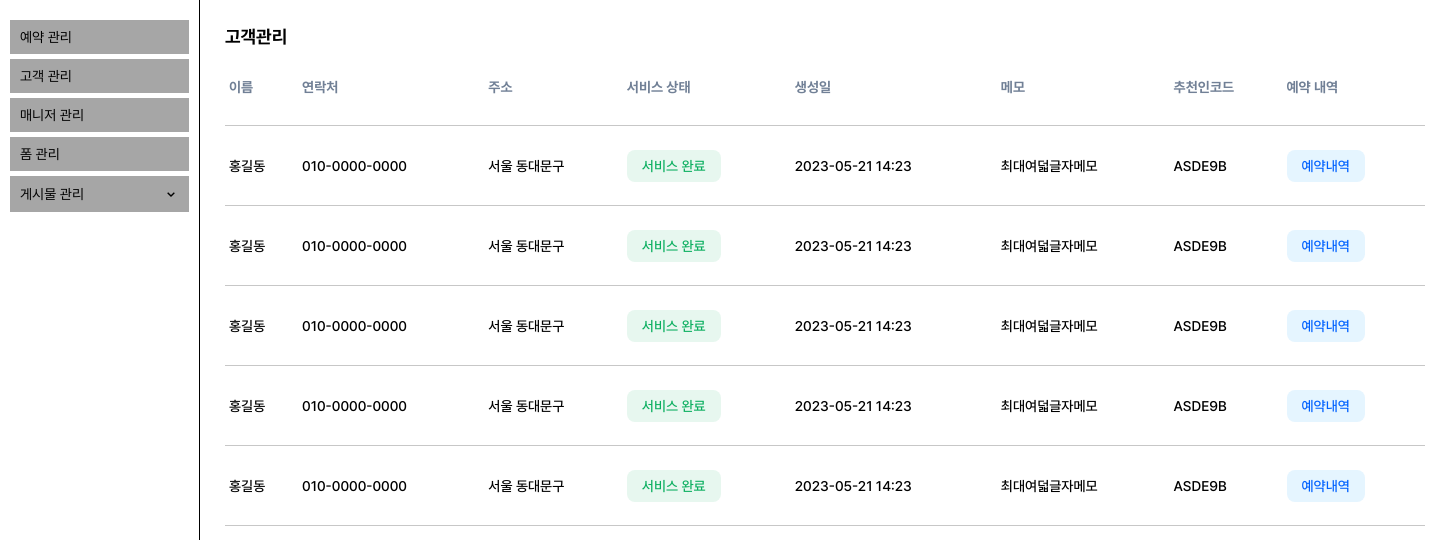
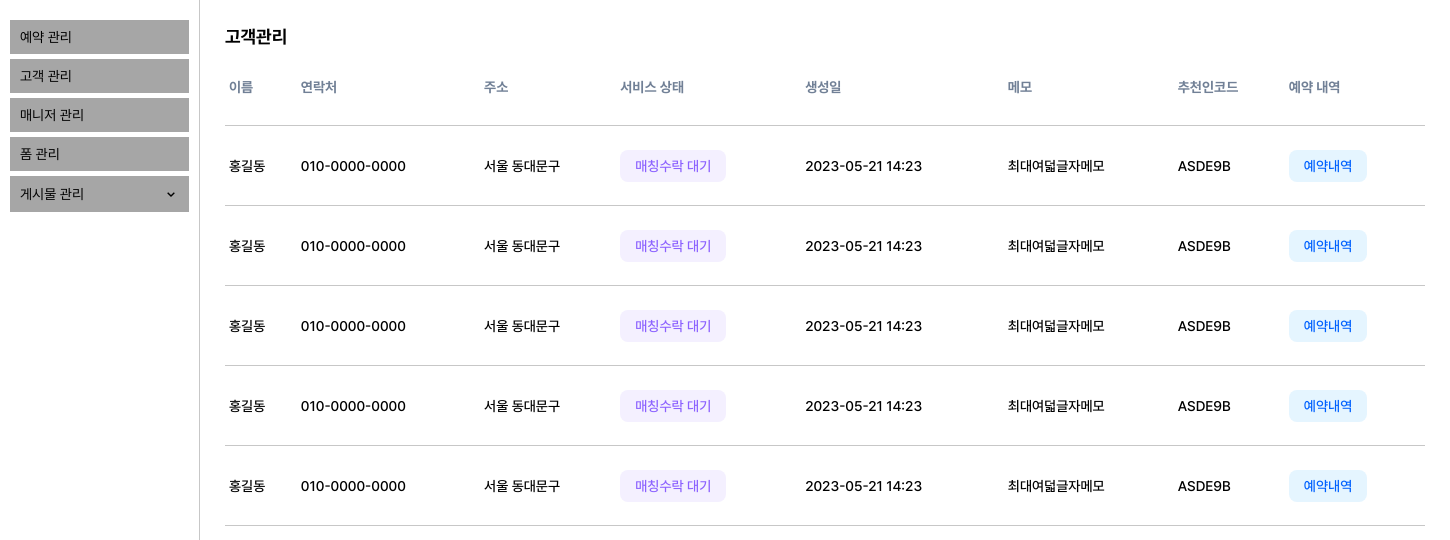
Before and after one commit to Nevacat/FE_DAMDA-admin, a Next.js app: page /user in a window 1280 px wide. Shown: the top 540 px of the page, 1450 px wide, since content can reach past the window. Built offline with nearby package versions, Linux system fonts and the light colour scheme.

Commit message:
feat: 버튼 스타일 컴포넌트 props수정

```diff
--- a/src/components/common/Layout/style.ts
+++ b/src/components/common/Layout/style.ts
@@ -2,12 +2,13 @@ import styled from '@emotion/styled';
 
 export const Layout = styled.div`
   display: flex;
+  max-width: 1400px;
+  margin: 0 auto;
 `;
 
 export const Main = styled.div`
   position: relative;
   padding: 25px;
   flex-grow: 1;
-  min-width: 1200px;
   min-height: 100vh;
 `;
--- a/src/components/common/SideMenu/style.ts
+++ b/src/components/common/SideMenu/style.ts
@@ -10,7 +10,7 @@ export const SideBar = styled.div`
   width: 200px;
   padding: 20px 10px;
   background-color: #fff;
-  border-right: 1px solid;
+  border-right: 1px solid ${theme.colors.yolda_gray_5};
   z-index: 1;
 `;
 
--- a/src/components/user/UserTable/UserItem/index.tsx
+++ b/src/components/user/UserTable/UserItem/index.tsx
@@ -10,13 +10,15 @@ function UserItem() {
       <T.Td>010-0000-0000</T.Td>
       <T.Td>서울 동대문구</T.Td>
       <T.Td>
-        <StateButton state={ServiceState.completed}>{ServiceState.completed}</StateButton>
+        <StateButton state={ServiceState.WAITING_FOR_ACCEPT_MATCHING}>
+          {ServiceState.WAITING_FOR_ACCEPT_MATCHING}
+        </StateButton>
       </T.Td>
       <T.Td>2023-05-21 14:23</T.Td>
       <T.Td>최대여덟글자메모</T.Td>
       <T.Td>ASDE9B</T.Td>
       <T.Td>
-        <StateButton state={ServiceState.confirmation}>예약내역</StateButton>
+        <StateButton state={'blue'}>예약내역</StateButton>
       </T.Td>
     </T.Tr>
   );
--- a/src/styles/common/ServiceState.ts
+++ b/src/styles/common/ServiceState.ts
@@ -3,7 +3,7 @@ import { css } from '@emotion/react';
 import { ServiceState } from '@/types/serviceState';
 import theme from '../theme';
 
-export const StateButton = styled.div<{ state: ServiceState }>`
+export const StateButton = styled.div<{ state: ServiceState | Colors }>`
   display: flex;
   align-items: center;
   padding: 5px 15px;
@@ -13,7 +13,7 @@ export const StateButton = styled.div<{ state: ServiceState }>`
 
   ${({ state }) =>
     //주황색
-    state === ServiceState.matching &&
+    (state === ServiceState.WAITING_FOR_MANAGER_REQUEST || state === 'orange') &&
     css`
       color: #fe964a;
       background-color: #fff0e6;
@@ -21,7 +21,7 @@ export const StateButton = styled.div<{ state: ServiceState }>`
 
   ${({ state }) =>
     //보라색
-    state === ServiceState.wating &&
+    (state === ServiceState.WAITING_FOR_ACCEPT_MATCHING || state === 'purple') &&
     css`
       color: #8c62ff;
       background-color: #f4f0ff;
@@ -29,7 +29,7 @@ export const StateButton = styled.div<{ state: ServiceState }>`
 
   ${({ state }) =>
     //파란색
-    state === ServiceState.confirmation &&
+    (state === ServiceState.MANAGER_MATCHING_COMPLETED || state === 'blue') &&
     css`
       color: ${theme.colors.main_blue};
       background-color: ${theme.colors.sub_blue_4};
@@ -37,7 +37,7 @@ export const StateButton = styled.div<{ state: ServiceState }>`
 
   ${({ state }) =>
     //초록색
-    state === ServiceState.completed &&
+    (state === ServiceState.SERVICE_COMPLETED || state === 'green') &&
     css`
       color: #0caf60;
       background-color: #e7f7ef;
@@ -45,9 +45,11 @@ export const StateButton = styled.div<{ state: ServiceState }>`
 
   ${({ state }) =>
     //빨간색
-    state === ServiceState.cancellation &&
+    (state === ServiceState.RESERVATION_CANCELLATION || state === 'red') &&
     css`
       color: #fd6a6a;
       background-color: #fff0f0;
     `}
 `;
+
+type Colors = 'orange' | 'purple' | 'blue' | 'green' | 'red';
--- a/src/types/serviceState.ts
+++ b/src/types/serviceState.ts
@@ -1,7 +1,7 @@
 export enum ServiceState {
-  matching = '매칭중...',
-  wating = '매칭수락 대기',
-  confirmation = '서비스 예약 확정',
-  completed = '서비스 완료',
-  cancellation = '예약 취소',
+  WAITING_FOR_MANAGER_REQUEST = '매칭중...',
+  WAITING_FOR_ACCEPT_MATCHING = '매칭수락 대기',
+  MANAGER_MATCHING_COMPLETED = '서비스 예약 확정',
+  SERVICE_COMPLETED = '서비스 완료',
+  RESERVATION_CANCELLATION = '예약 취소',
 }
```
